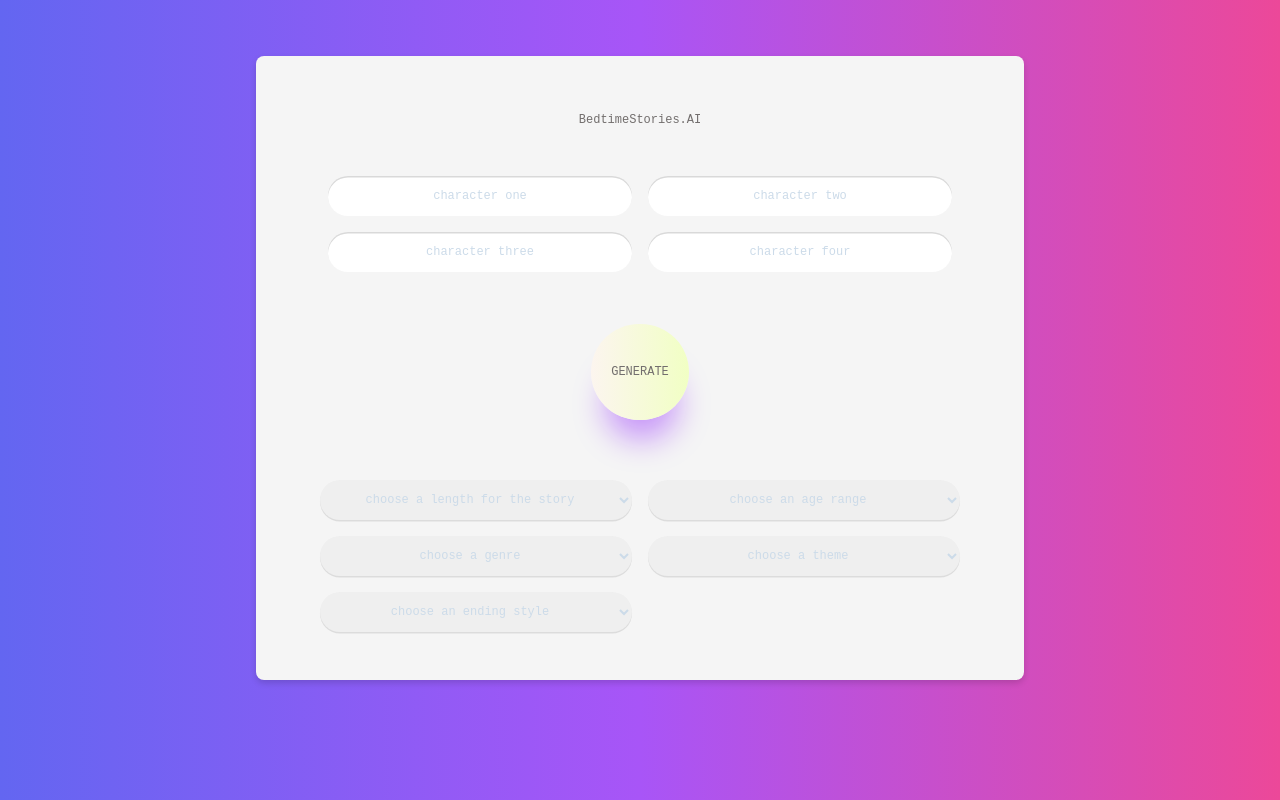
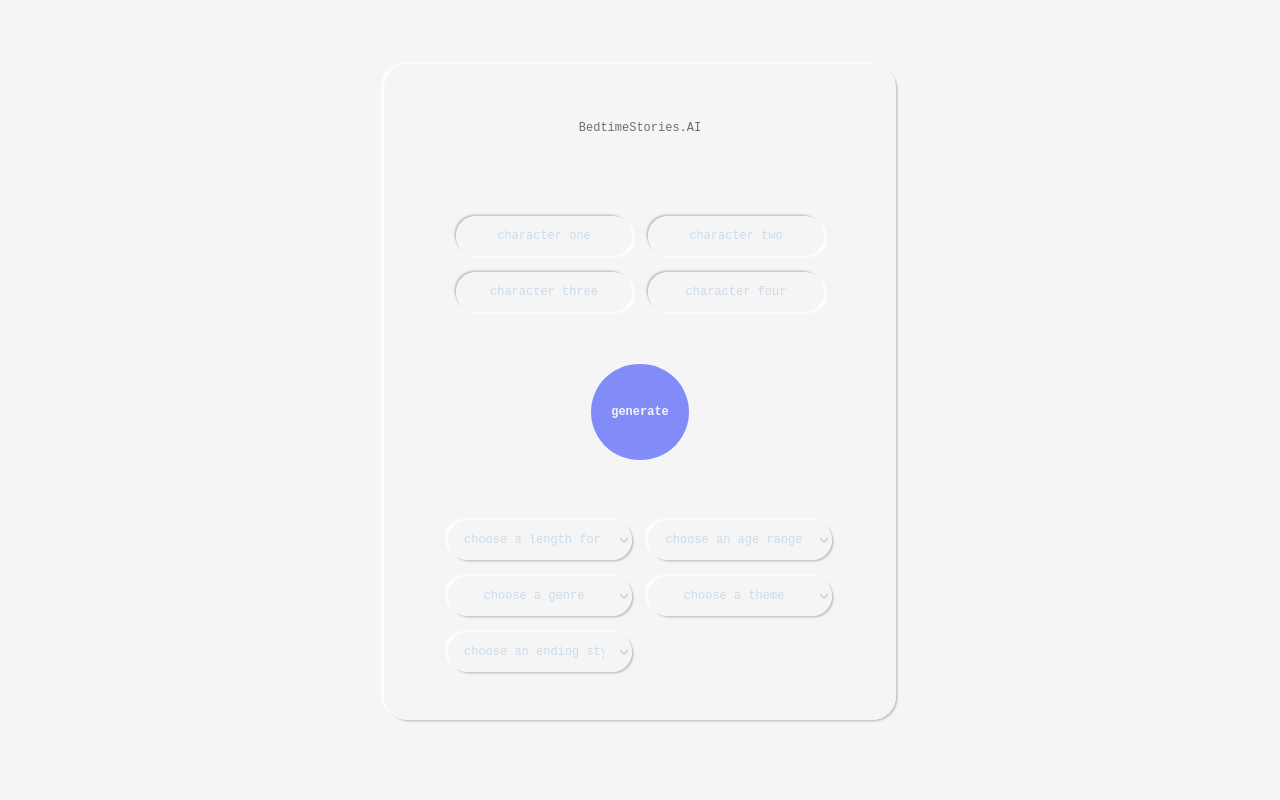
Before and after one commit to StevelandOH/bedtime-stories-ai, a Next.js app: page / in a window 1280 px wide. Built offline with nearby package versions, Linux system fonts and the light colour scheme.

Commit message:
Refined the nuemorphism

```diff
--- a/app/page.js
+++ b/app/page.js
@@ -2,8 +2,8 @@ import LandingPage from "./pages/LandingPage";
 
 export default function Home() {
   return (
-    <div className="p-8 bg-gradient-to-r from-indigo-500 via-purple-500 to-pink-500 font-[family-name:var(--font-geist-sans)] min-h-screen">
-      <main className="p-6 rounded-lg">
+    <div className="p-8 bg-whiteSmoke font-[family-name:var(--font-geist-sans)] min-h-screen">
+      <main className="p-8">
         <LandingPage />
       </main>
       <footer
--- a/app/pages/StoryForm.js
+++ b/app/pages/StoryForm.js
@@ -122,9 +122,10 @@ const StoryForm = () => {
     );
 
   return (
-    <div className="max-w-3xl mx-auto px-6 py-2 rounded-lg shadow-[0rem_0.2rem_0.4rem_0_rgb(0,0,0,0.15)] bg-whiteSmoke">
+    <div className="max-w-lg mx-auto rounded-3xl shadow-[0.1rem_0.1rem_.1rem_rgb(0,0,0,0.2)]">
+      <div className="max-w-lg mx-auto px-6 py-2 rounded-3xl shadow-[-0.2rem_-0.1rem_0.1rem_rgb(255,255,255,0.8)] bg-whiteSmoke">
         {!loading && (
-        <h1 className="text-center font-mono text-smokeyGrey text-bold text-xs py-12">
+          <h1 className="text-center font-mono text-smokeyGrey text-bold text-xs py-12 mb-8">
             BedtimeStories.AI
           </h1>
         )}
@@ -135,70 +136,76 @@ const StoryForm = () => {
           >
             <div className="grid grid-cols-2 gap-4 mb-12 px-12">
               {/* Character 1 Input */}
-            <div>
+              <div className="shadow-[-0.1rem_-0.1rem_.1rem_rgb(0,0,0,0.2)] rounded-full">
                 <input
                   id="character-one"
                   placeholder="character one"
                   type="text"
                   value={characterOne}
                   onChange={(e) => setCharacterOne(e.target.value)}
-                className="placeholder-coolGray text-mono text-center appearance-none w-full shadow-[inset_0rem_0.1rem_0_0_rgb(0,0,0,0.15)] p-3 rounded-full focus:outline-none focus:ring-2 focus:ring-white transition duration-200 text-smokeyGrey text-xs"
+                  className="bg-whiteSmoke placeholder-coolGray text-mono text-center appearance-none w-full shadow-[0.2rem_0.1rem_0.1rem_rgb(255,255,255,0.8)] p-3 rounded-full focus:outline-none focus:ring-2 focus:ring-white transition duration-200 text-smokeyGrey text-xs"
                   required
                 />
               </div>
 
               {/* Character 2 Input */}
-            <div>
+              <div className="shadow-[-0.1rem_-0.1rem_.1rem_rgb(0,0,0,0.2)] rounded-full">
                 <input
                   placeholder="character two"
                   id="character-two"
                   type="text"
                   value={characterTwo}
                   onChange={(e) => setCharacterTwo(e.target.value)}
-                className="placeholder-coolGray text-mono text-center appearance-none w-full shadow-[inset_0rem_0.1rem_0_0_rgb(0,0,0,0.15)] p-3 rounded-full focus:outline-none focus:ring-2 focus:ring-white transition duration-200 text-smokeyGrey text-xs"
+                  className="bg-whiteSmoke placeholder-coolGray text-mono text-center appearance-none w-full shadow-[0.2rem_0.1rem_0.1rem_rgb(255,255,255,0.8)] p-3 rounded-full focus:outline-none focus:ring-2 focus:ring-white transition duration-200 text-smokeyGrey text-xs"
                 />
               </div>
 
               {/* Character 3 Input */}
-            <div>
+              <div className="shadow-[-0.1rem_-0.1rem_.1rem_rgb(0,0,0,0.2)] rounded-full">
                 <input
                   placeholder="character three"
                   id="character-three"
                   type="text"
                   value={characterThree}
                   onChange={(e) => setCharacterThree(e.target.value)}
-                className="placeholder-coolGray text-mono text-center appearance-none w-full shadow-[inset_0rem_0.1rem_0_0_rgb(0,0,0,0.15)] p-3 rounded-full focus:outline-none focus:ring-2 focus:ring-white transition duration-200 text-smokeyGrey text-xs"
+                  className="bg-whiteSmoke placeholder-coolGray text-mono text-center appearance-none w-full shadow-[0.2rem_0.1rem_0.1rem_rgb(255,255,255,0.8)] p-3 rounded-full focus:outline-none focus:ring-2 focus:ring-white transition duration-200 text-smokeyGrey text-xs"
                 />
               </div>
 
               {/* Character 4 Input */}
-            <div>
+              <div className="shadow-[-0.1rem_-0.1rem_.1rem_rgb(0,0,0,0.2)] rounded-full">
                 <input
                   placeholder="character four"
                   id="character-four"
                   type="text"
                   value={characterFour}
                   onChange={(e) => setCharacterFour(e.target.value)}
-                className="placeholder-coolGray text-mono text-center appearance-none w-full shadow-[inset_0rem_0.1rem_0_0_rgb(0,0,0,0.15)] p-3 rounded-full focus:outline-none focus:ring-2 focus:ring-white transition duration-200 text-smokeyGrey text-xs"
+                  className="bg-whiteSmoke placeholder-coolGray text-mono text-center appearance-none w-full shadow-[0.2rem_0.1rem_0.1rem_rgb(255,255,255,0.8)] p-3 rounded-full focus:outline-none focus:ring-2 focus:ring-white transition duration-200 text-smokeyGrey text-xs"
                   required
                 />
               </div>
             </div>
 
             {/* Submit Button */}
-          <div className="w-full text-center px-12">
+            <div className="w-full text-center px-12 ">
               <button
                 type="submit"
-              className="m-1 text-center text-smokeyGrey shadow-[0.1rem_2rem_2rem_-.8rem_rgb(127,0,255,0.4)] hover:shadow-[0.1rem_2rem_2rem_-.3rem_rgb(127,0,255,0.4)] px-5 py-10 rounded-full bg-gradient-to-r from-pearl to-softLime border-none focus:outline-none focus:ring-2 focus:ring-white transition duration-300 text-xs"
+                className="m-1 text-center text-whiteSmoke font-bold px-5 py-10 rounded-full bg-indigo-400 border-none focus:outline-none focus:ring-2 focus:ring-white transition duration-300 text-xs"
               >
-              GENERATE
+                generate
               </button>
             </div>
 
             {/* Dropdown Selectors */}
             <div className="grid grid-cols-2 gap-4 p-10 text-center">
               {/* Story Length */}
-            <div>
+              <div
+                className={
+                  storyLength === ""
+                    ? "shadow-[0.1rem_0.1rem_.1rem_rgb(0,0,0,0.2)] rounded-full"
+                    : "shadow-[-0.1rem_-0.1rem_.1rem_rgb(0,0,0,0.2)] rounded-full"
+                }
+              >
                 <select
                   disabled={storyLength != ""}
                   id="story-length"
@@ -206,8 +213,8 @@ const StoryForm = () => {
                   onChange={(e) => setStoryLength(e.target.value)}
                   className={
                     storyLength === ""
-                    ? "z-40 text-center w-full shadow-[0rem_0.1rem_0_0_rgb(120,120,120,0.2)] p-3 rounded-full focus:outline-none focus:ring-2 focus:ring-white transition duration-200 text-xs text-coolGray"
-                    : "z-40 text-center appearance-none w-full shadow-[inset_0rem_0.1rem_0_0_rgb(0,0,0,0.15)] p-3 rounded-full focus:outline-none focus:ring-2 focus:ring-white transition duration-200 text-xs text-smokeyGray"
+                      ? "text-center w-full shadow-[-0.2rem_-0.1rem_0.1rem_rgb(255,255,255,0.8)] p-3 rounded-full focus:outline-none focus:ring-2 focus:ring-white transition duration-200 text-xs text-coolGray bg-whiteSmoke"
+                      : "text-center appearance-none w-full shadow-[0.2rem_0.1rem_0.1rem_rgb(255,255,255,0.8)] p-3 rounded-full focus:outline-none focus:ring-2 focus:ring-white transition duration-200 text-xs text-smokeyGray bg-whiteSmoke"
                   }
                   required
                 >
@@ -223,7 +230,13 @@ const StoryForm = () => {
               </div>
 
               {/* Age Range */}
-            <div>
+              <div
+                className={
+                  age === ""
+                    ? "shadow-[0.1rem_0.1rem_.1rem_rgb(0,0,0,0.2)] rounded-full"
+                    : "shadow-[-0.1rem_-0.1rem_.1rem_rgb(0,0,0,0.2)] rounded-full"
+                }
+              >
                 <select
                   disabled={age != ""}
                   id="age-range"
@@ -231,8 +244,8 @@ const StoryForm = () => {
                   onChange={(e) => setAge(e.target.value)}
                   className={
                     age === ""
-                    ? "text-center w-full shadow-[0rem_0.1rem_0_0_rgb(120,120,120,0.2)] p-3 rounded-full focus:outline-none focus:ring-2 focus:ring-white transition duration-200 text-xs text-coolGray"
-                    : "text-center appearance-none w-full shadow-[inset_0rem_0.1rem_0_0_rgb(0,0,0,0.15)] p-3 rounded-full focus:outline-none focus:ring-2 focus:ring-white transition duration-200 text-xs text-smokeyGray"
+                      ? "text-center w-full shadow-[-0.2rem_-0.1rem_0.1rem_rgb(255,255,255,0.8)] p-3 rounded-full focus:outline-none focus:ring-2 focus:ring-white transition duration-200 text-xs text-coolGray bg-whiteSmoke"
+                      : "text-center appearance-none w-full shadow-[0.2rem_0.1rem_0.1rem_rgb(255,255,255,0.8)] p-3 rounded-full focus:outline-none focus:ring-2 focus:ring-white transition duration-200 text-xs text-smokeyGray bg-whiteSmoke"
                   }
                   required
                 >
@@ -248,7 +261,13 @@ const StoryForm = () => {
               </div>
 
               {/* Genre */}
-            <div>
+              <div
+                className={
+                  genre === ""
+                    ? "shadow-[0.1rem_0.1rem_.1rem_rgb(0,0,0,0.2)] rounded-full"
+                    : "shadow-[-0.1rem_-0.1rem_.1rem_rgb(0,0,0,0.2)] rounded-full"
+                }
+              >
                 <select
                   disabled={genre != ""}
                   id="story-genre"
@@ -256,8 +275,8 @@ const StoryForm = () => {
                   onChange={(e) => setGenre(e.target.value)}
                   className={
                     genre === ""
-                    ? "text-center w-full shadow-[0rem_0.1rem_0_0_rgb(120,120,120,0.2)] p-3 rounded-full focus:outline-none focus:ring-2 focus:ring-white transition duration-200 text-xs text-coolGray"
-                    : "text-center appearance-none w-full shadow-[inset_0rem_0.1rem_0_0_rgb(0,0,0,0.15)] p-3 rounded-full focus:outline-none focus:ring-2 focus:ring-white transition duration-200 text-xs text-smokeyGray"
+                      ? "text-center w-full shadow-[-0.2rem_-0.1rem_0.1rem_rgb(255,255,255,0.8)] p-3 rounded-full focus:outline-none focus:ring-2 focus:ring-white transition duration-200 text-xs text-coolGray bg-whiteSmoke"
+                      : "text-center appearance-none w-full shadow-[0.2rem_0.1rem_0.1rem_rgb(255,255,255,0.8)] p-3 rounded-full focus:outline-none focus:ring-2 focus:ring-white transition duration-200 text-xs text-smokeyGray bg-whiteSmoke"
                   }
                   required
                 >
@@ -273,7 +292,13 @@ const StoryForm = () => {
               </div>
 
               {/* Theme */}
-            <div>
+              <div
+                className={
+                  theme === ""
+                    ? "shadow-[0.1rem_0.1rem_.1rem_rgb(0,0,0,0.2)] rounded-full"
+                    : "shadow-[-0.1rem_-0.1rem_.1rem_rgb(0,0,0,0.2)] rounded-full"
+                }
+              >
                 <select
                   disabled={theme != ""}
                   id="story-theme"
@@ -281,8 +306,8 @@ const StoryForm = () => {
                   onChange={(e) => setTheme(e.target.value)}
                   className={
                     theme === ""
-                    ? "text-center w-full shadow-[0rem_0.1rem_0_0_rgb(120,120,120,0.2)] p-3 rounded-full focus:outline-none focus:ring-2 focus:ring-white transition duration-200 text-xs text-coolGray"
-                    : "text-center appearance-none w-full shadow-[inset_0rem_0.1rem_0_0_rgb(0,0,0,0.15)] p-3 rounded-full focus:outline-none focus:ring-2 focus:ring-white transition duration-200 text-xs text-smokeyGray"
+                      ? "text-center w-full shadow-[-0.2rem_-0.1rem_0.1rem_rgb(255,255,255,0.8)] p-3 rounded-full focus:outline-none focus:ring-2 focus:ring-white transition duration-200 text-xs text-coolGray bg-whiteSmoke"
+                      : "text-center appearance-none w-full shadow-[0.2rem_0.1rem_0.1rem_rgb(255,255,255,0.8)] p-3 rounded-full focus:outline-none focus:ring-2 focus:ring-white transition duration-200 text-xs text-smokeyGray bg-whiteSmoke"
                   }
                   required
                 >
@@ -298,7 +323,13 @@ const StoryForm = () => {
               </div>
 
               {/* Ending Style */}
-            <div>
+              <div
+                className={
+                  ending === ""
+                    ? "shadow-[0.1rem_0.1rem_.1rem_rgb(0,0,0,0.2)] rounded-full"
+                    : "shadow-[-0.1rem_-0.1rem_.1rem_rgb(0,0,0,0.2)] rounded-full"
+                }
+              >
                 <select
                   disabled={ending != ""}
                   id="ending-style"
@@ -306,8 +337,8 @@ const StoryForm = () => {
                   onChange={(e) => setEnding(e.target.value)}
                   className={
                     ending === ""
-                    ? "text-center w-full shadow-[0rem_0.1rem_0_0_rgb(120,120,120,0.2)] p-3 rounded-full focus:outline-none focus:ring-2 focus:ring-white transition duration-200 text-xs text-coolGray"
-                    : "text-center appearance-none w-full shadow-[inset_0rem_0.1rem_0_0_rgb(0,0,0,0.15)] p-3 rounded-full focus:outline-none focus:ring-2 focus:ring-white transition duration-200 text-xs text-smokeyGray"
+                      ? "text-center w-full shadow-[-0.2rem_-0.1rem_0.1rem_rgb(255,255,255,0.8)] p-3 rounded-full focus:outline-none focus:ring-2 focus:ring-white transition duration-200 text-xs text-coolGray bg-whiteSmoke"
+                      : "text-center appearance-none w-full shadow-[0.2rem_0.1rem_0.1rem_rgb(255,255,255,0.8)] p-3 rounded-full focus:outline-none focus:ring-2 focus:ring-white transition duration-200 text-xs text-smokeyGray bg-whiteSmoke"
                   }
                   required
                 >
@@ -326,6 +357,7 @@ const StoryForm = () => {
         )}
         {error && <p className="mt-4 text-red-500">{error}</p>}
       </div>
+    </div>
   );
 };
 
```
Lines whose indentation alone changed are shown as unchanged.
